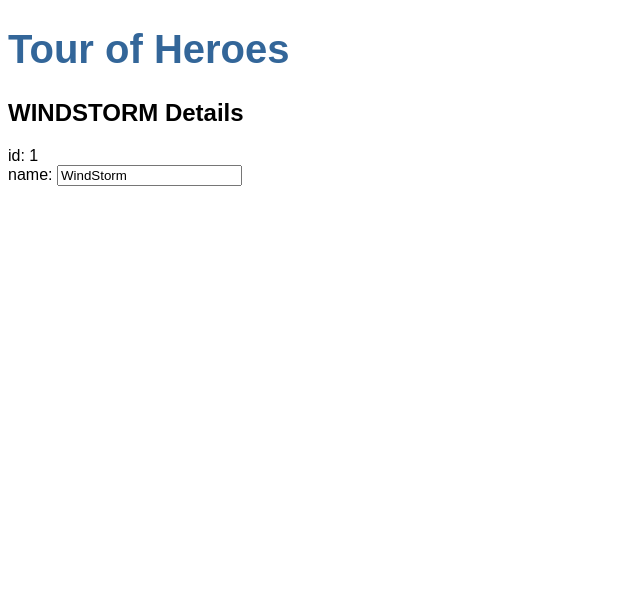
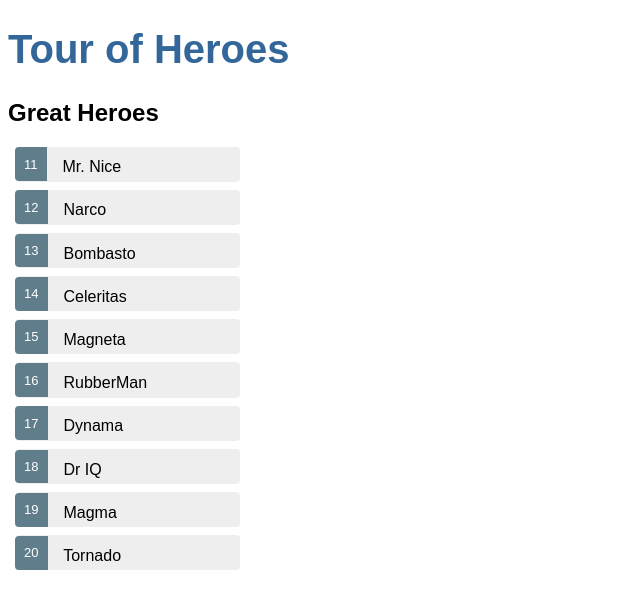
Before and after one commit to kd2718/angular_tutorial, an Angular app: page / in a window 1280 px wide. Shown: the top 608 px of the page, without its empty margins (0-640 px from the left). Built offline with nearby package versions, Linux system fonts and the light colour scheme.

Commit message:
finished part 2 displaying a list

```diff
--- a/src/app/heroes/heroes.component.html
+++ b/src/app/heroes/heroes.component.html
@@ -1,8 +1,17 @@
-<h2>{{hero.name | uppercase}} Details</h2>
-<div><span>id: </span> {{hero.id}}</div>
 
-<div>
-  <label>name:
-    <input [(ngModel)] ="hero.name" placeholder="name">
-  </label>
+<h2>Great Heroes</h2>
+<ul class='heroes'>
+  <li *ngFor="let hero of heroes" (click)="onSelect(hero)" [class.selected]="hero === selectedHero">
+    <span class='badge'>{{hero.id}}</span> {{hero.name}}
+  </li>
+</ul>
+
+<div *ngIf="selectedHero">
+  <h2>{{selectedHero.name | uppercase}} Details:</h2>
+  <div><span>{{selectedHero.id}}</span> {{selectedHero.name}}</div>
+  <div>
+    <label>name:
+      <input [(ngModel)]="selectedHero.name" placeholder="name">
+    </label>
+  </div>
 </div>
--- a/src/app/heroes/heroes.component.scss
+++ b/src/app/heroes/heroes.component.scss
@@ -0,0 +1,48 @@
+/* HeroesComponent's private CSS styles */
+.selected {
+    background-color: #CFD8DC !important;
+    color: white;
+  }
+  .heroes {
+    margin: 0 0 2em 0;
+    list-style-type: none;
+    padding: 0;
+    width: 15em;
+  }
+  .heroes li {
+    cursor: pointer;
+    position: relative;
+    left: 0;
+    background-color: #EEE;
+    margin: .5em;
+    padding: .3em 0;
+    height: 1.6em;
+    border-radius: 4px;
+  }
+  .heroes li.selected:hover {
+    background-color: #BBD8DC !important;
+    color: white;
+  }
+  .heroes li:hover {
+    color: #607D8B;
+    background-color: #DDD;
+    left: .1em;
+  }
+  .heroes .text {
+    position: relative;
+    top: -3px;
+  }
+  .heroes .badge {
+    display: inline-block;
+    font-size: small;
+    color: white;
+    padding: 0.8em 0.7em 0 0.7em;
+    background-color: #607D8B;
+    line-height: 1em;
+    position: relative;
+    left: -1px;
+    top: -4px;
+    height: 1.8em;
+    margin-right: .8em;
+    border-radius: 4px 0 0 4px;
+  }
--- a/src/app/heroes/heroes.component.ts
+++ b/src/app/heroes/heroes.component.ts
@@ -1,5 +1,6 @@
 import { Component, OnInit } from '@angular/core';
 import {Hero} from '../hero';
+import {HEROES} from '../mock-heroes';
 
 @Component({
   selector: 'app-heroes',
@@ -8,10 +9,11 @@
 })
 export class HeroesComponent implements OnInit {
 
-  hero: Hero = {
-    id: 1,
-    name: 'WindStorm'
-  };
+  heroes = HEROES;
+  selectedHero: Hero;
+  onSelect(hero: Hero): void {
+    this.selectedHero = hero;
+  }
 
   constructor() { }
 
```
